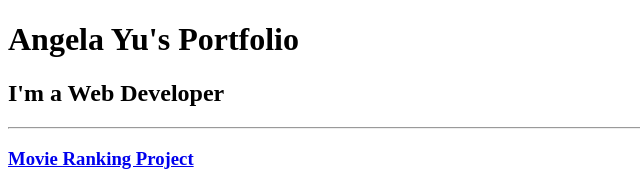
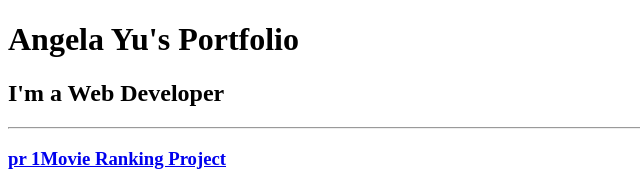
Before and after one commit to chayaballal10/Portfoliowebsitr, a plain HTML site: page solution.html in a window 1280 px wide. Shown: the top 185 px of the page, 0-640 px from the left. Drawn offline with Linux system fonts and the light colour scheme.

Commit message:
addnewhead

```diff
--- a/solution.html
+++ b/solution.html
@@ -10,7 +10,7 @@
   <h1>Angela Yu's Portfolio</h1>
   <h2>I'm a Web Developer</h2>
   <hr />
-  <h3><a href="./public/movie-ranking.html">Movie Ranking Project</a></h3>
+  <h3><a href="./public/movie-ranking.html">pr 1Movie Ranking Project</a></h3>
   <img src="./assets/images/movie-ranking.png" height="200" alt="movie ranking project preview"/>
   <h3><a href="./public/birthday-invite.html">Birthday Invite Project</a></h3>
   <img src="./assets/images/birthday-invite.png" height="200" alt="birthday invite project preview"/>
```
